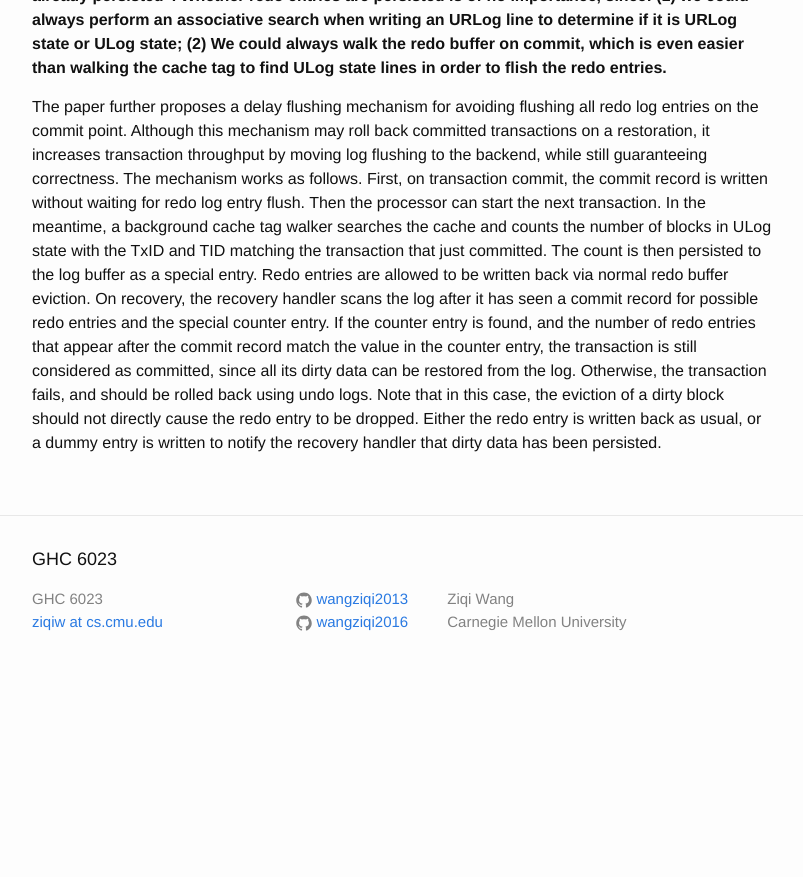
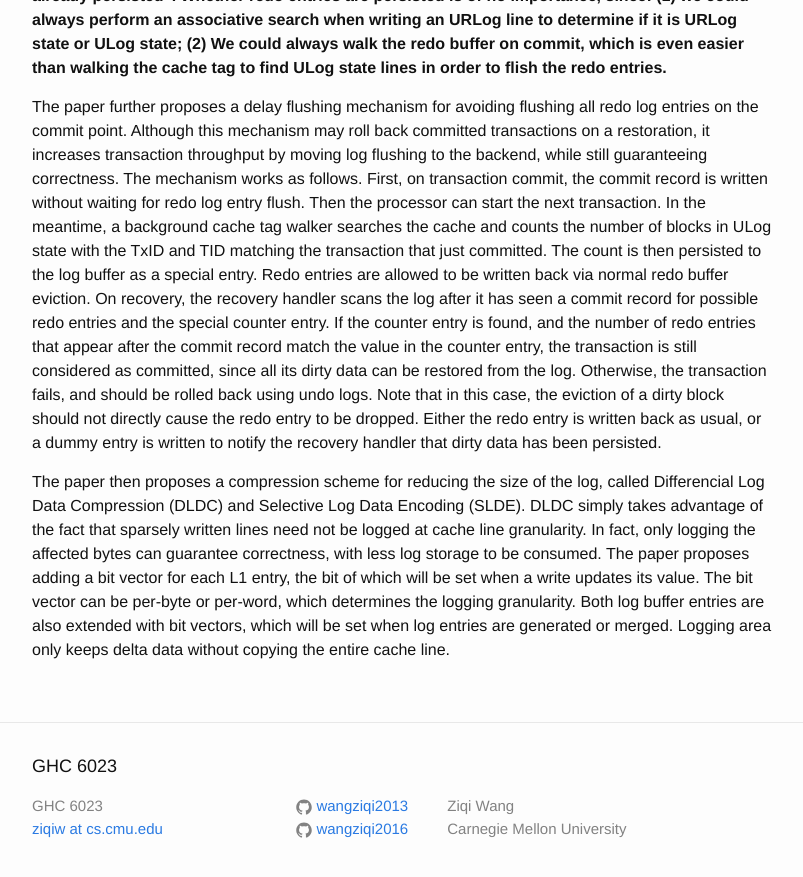
Before and after one commit to wangziqi2013/wangziqi2013.github.io, a Jekyll site: the page built from _posts/2020-06-10-morlog.markdown, in a window 1280 px wide and 900 px high, scrolled down 2458 px. Shown: the top 877 px of the window, without its empty margins (238-1041 px from the left). Built offline with Jekyll 4.4.1, drawn with Linux system fonts in a browser that asks for light colours; before the commit the page ends 3151 px from its top, so only the background shows below that.

Commit message:
Addding compression

```diff
--- a/_posts/2020-06-10-morlog.markdown
+++ b/_posts/2020-06-10-morlog.markdown
@@ -106,3 +106,11 @@ the log. Otherwise, the transaction fails, and should be rolled back using undo
 Note that in this case, the eviction of a dirty block should not directly cause the redo entry to be dropped. Either
 the redo entry is written back as usual, or a dummy entry is written to notify the recovery handler that dirty
 data has been persisted.
+
+The paper then proposes a compression scheme for reducing the size of the log, called Differencial Log Data Compression
+(DLDC) and Selective Log Data Encoding (SLDE). DLDC simply takes advantage of the fact that sparsely written lines need
+not be logged at cache line granularity. In fact, only logging the affected bytes can guarantee correctness, with less
+log storage to be consumed. The paper proposes adding a bit vector for each L1 entry, the bit of which will be set when
+a write updates its value. The bit vector can be per-byte or per-word, which determines the logging granularity.
+Both log buffer entries are also extended with bit vectors, which will be set when log entries are generated or
+merged. Logging area only keeps delta data without copying the entire cache line.
```
